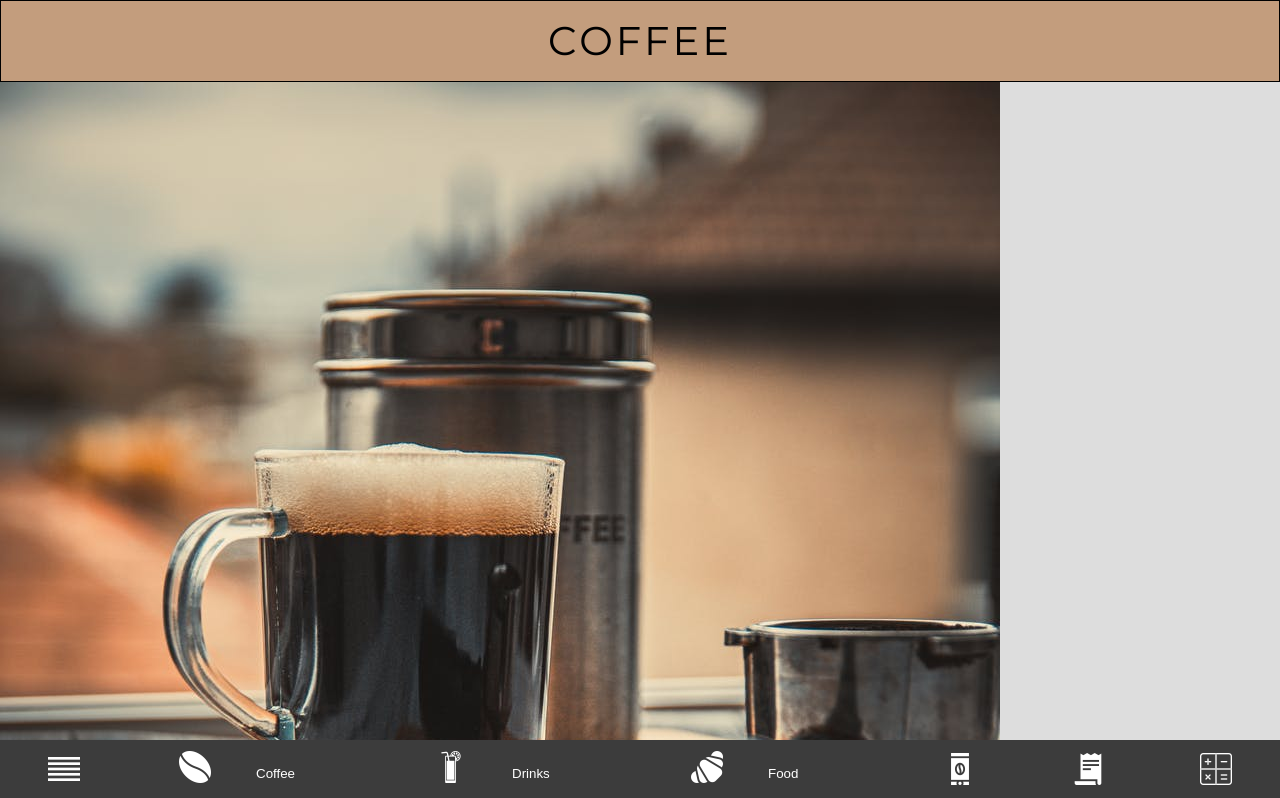
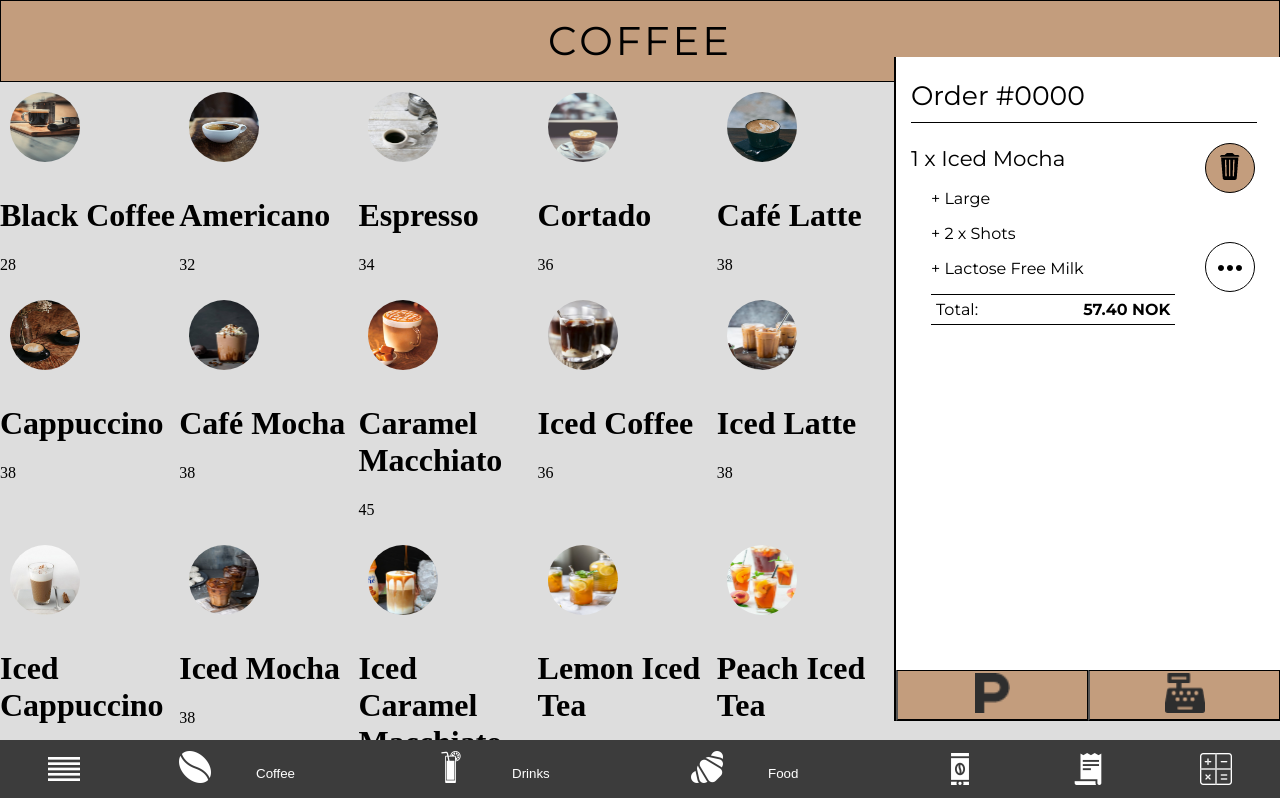
Before and after one commit to joakimgus/DS3801_Grensesnitt_Eksamen, a React (Create React App) app in the folder eksamen/: page / in a window 1280 px wide. Shown: the top 798 px of the page. Built offline with nearby package versions, Linux system fonts and the light colour scheme.

Commit message:
work work work work

```diff
--- a/eksamen/src/css/App.css
+++ b/eksamen/src/css/App.css
@@ -43,7 +43,6 @@
     margin: 0;
     padding: 0;
     background-color: rgb(221,221,221);
-    overflow: scroll;
-    max-height: 812px;
+    overflow: auto;
   }
 }
--- a/eksamen/src/css/POS_ProductCard.css
+++ b/eksamen/src/css/POS_ProductCard.css
@@ -1,14 +1,20 @@
 /* For iPhone X - App solution */
 @media screen and (min-width : 813px) {
 
-    .productCard {
+    .posProductCardContainer {
         display: grid;
-        grid-template-columns: 3fr 5fr 2fr;
+        grid-template-columns: repeat(5, 1fr);
         grid-template-rows: repeat(4, 1fr);
-        width: 97%;
-        height: 150px;
-        background-color: rgba(77, 77, 77, 0.244);
-        border-radius: 5px;
-        margin: 5px;
+        width: 70%;
+        height: 70%;
+        max-height: 677px;
+        overflow-y: scroll;
+    }
+
+    .posProductImage {
+        margin: 10px;
+        border-radius: 50%;
+        width: 70px;
+        height: 70px;
     }
 }
--- a/eksamen/src/css/POS_ShoppingCart.css
+++ b/eksamen/src/css/POS_ShoppingCart.css
@@ -6,11 +6,13 @@
     display: grid;
     grid-template-rows: 12fr 1fr;
     width: 30%;
-    height: 885px;
+    height: 83%;
+    max-height: 677px;
     /* For ipad Pro */
-    position: sticky;
+    position: fixed;
     background-color: white;
-    float: right;
+    right: 0px;
+    bottom: 79px;
     border-left: 2px solid black;
   }
 
@@ -19,7 +21,7 @@
     background-color: white;
     font-family: "Montserrat";
     font-weight: normal;
-    overflow: scroll;
+    overflow: auto;
   }
 
   /* Park and CHeckout Butoons */
--- a/eksamen/src/js/components/POS_ProductCard.jsx
+++ b/eksamen/src/js/components/POS_ProductCard.jsx
@@ -5,14 +5,16 @@ const POS_ProductCard = () => {
 
   return(
     <>
-    {menuItems.map((menuItem) => {
-      return(
-      <div>
-        <img src={menuItem.productImage} />
-        <h1>{menuItem.productName}</h1>
-        <p>{menuItem.price[0]}</p>
+      <div className="posProductCardContainer">
+        {menuItems.map((menuItem) => {
+          return(
+            <div className="posProductCard">
+              <img className="posProductImage" src={menuItem.productImage} />
+              <h1>{menuItem.productName}</h1>
+              <p>{menuItem.price[0]}</p>
+            </div>
+        )})};
       </div>
-    )})};
     </>
   )
 
```
